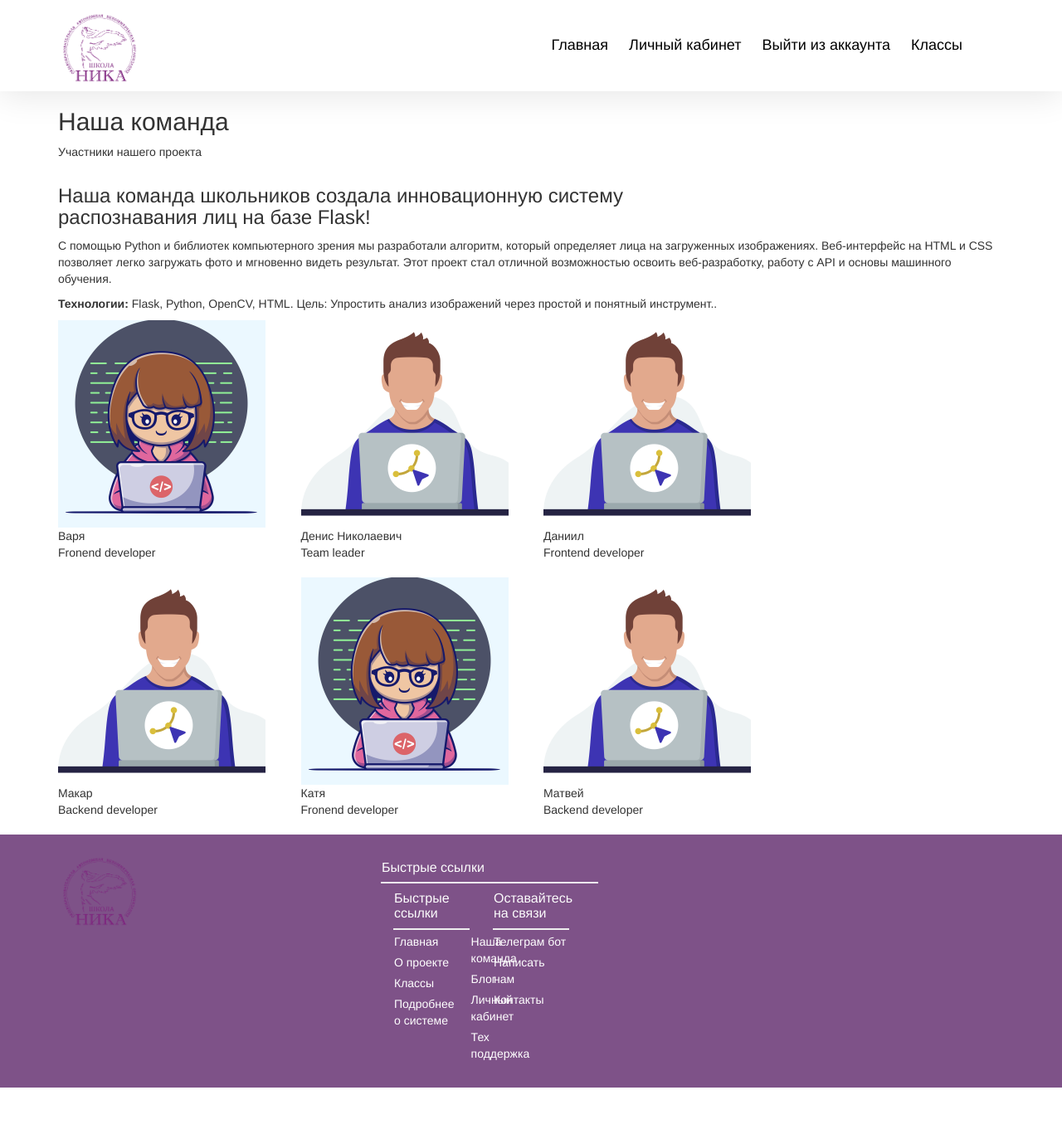
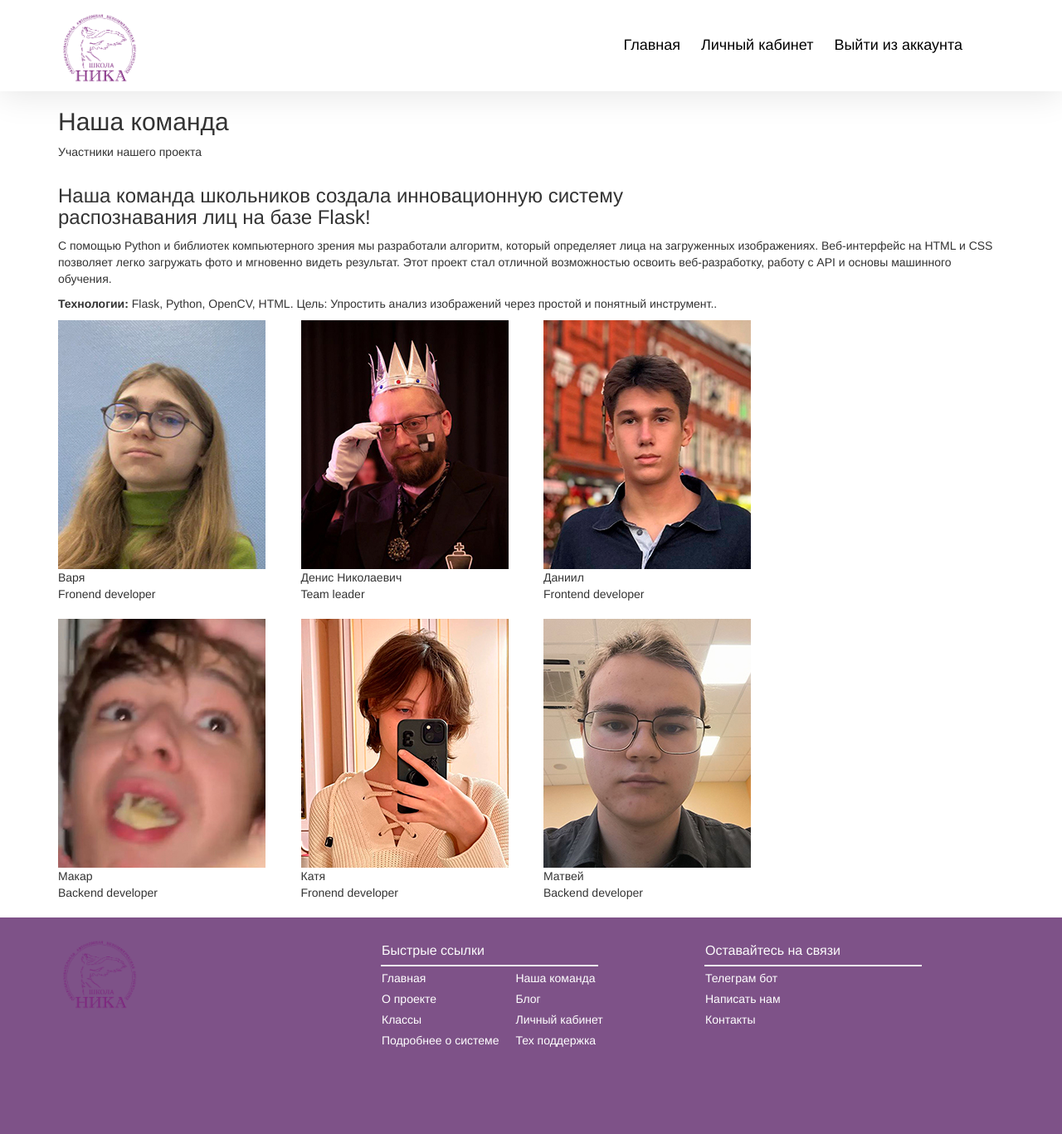
Before and after one commit to maknikstar/flask, a Flask app: page /aboutus in a window 1280 px wide. Shown: the whole page at 83% size. Before the commit the page ends 1311 px from the top, so only its background shows below. Run offline with Flask 3, Linux system fonts and the light colour scheme; some web fonts are replaced.

Commit message:
фотки

```diff
--- a/app/templates/aboutus.html
+++ b/app/templates/aboutus.html
@@ -25,19 +25,15 @@
             <nav class="header__nav">
                 <ul class="header__nav__menu">
                     <li class="header__navbar__link">
-                        <a class="header__navbar__link-item" aria-label="Главная" href="#home">Главная</a>
+                        <a class="header__navbar__link-item" aria-label="Главная" href="{{ url_for('index')}}">Главная</a>
                     </li>
                     <li class="header__navbar__link">
-                        <a class="header__navbar__link-item" aria-label="О нас" href="#about">Личный кабинет</a>
+                        <a class="header__navbar__link-item" aria-label="О нас" href="{{ url_for('login')}}">Личный кабинет</a>
                     </li>
 
 
                     <li class="header__navbar__link">
-                        <a class="header__navbar__link-item" aria-label="Контакты" href="#contact">Выйти из аккаунта</a>
-                    </li>
-
-                    <li class="header__navbar__link">
-                        <a class="header__navbar__link-item" aria-label="Контакты" href="#contact">Классы</a>
+                        <a class="header__navbar__link-item" aria-label="Контакты" href="{{ url_for('logout')}}">Выйти из аккаунта</a>
                     </li>
 
                 </ul>
@@ -71,35 +67,35 @@
                 </div>
                 <ul class="row aboutus__group">
                     <li class="col-md-3 aboutus__card">
-                        <img src="{{ url_for('static', filename='assets/images/person_girl_v1.png')}}">
+                        <img src="{{ url_for('static', filename='assets/images/Varya.jpg')}}">
                         <span>Варя</span>
                         <p>Fronend developer</p>
 
                     </li>
                     <li class="col-md-3 aboutus__card">
-                        <img src="{{ url_for('static', filename='assets/images/person_man_v1.png')}}">
+                        <img src="{{ url_for('static', filename='assets/images/Denis.jpg')}}">
                         <span>Денис Николаевич</span>
                         <p>Team leader</p>
                     </li>
                     <li class="col-md-3 aboutus__card">
-                        <img src="{{ url_for('static', filename='assets/images/person_man_v1.png')}}">
+                        <img src="{{ url_for('static', filename='assets/images/Daniil.jpg')}}">
                         <span>Даниил</span>
                         <p>Frontend developer</p>
                     </li>
                 </ul>
                 <ul class="row aboutus__group">
                     <li class="col-md-3 aboutus__card">
-                        <img src="{{ url_for('static', filename='assets/images/person_man_v1.png')}}">
+                        <img src="{{ url_for('static', filename='assets/images/Makar.jpg')}}">
                         <span>Макар</span>
                         <p>Backend developer</p>
                     </li>
                     <li class="col-md-3 aboutus__card">
-                        <img src="{{ url_for('static', filename='assets/images/person_girl_v1.png')}}">
+                        <img src="{{ url_for('static', filename='assets/images/Katya.jpg')}}">
                         <span>Катя</span>
                         <p>Fronend developer</p>
                     </li>
                     <li class="col-md-3 aboutus__card">
-                        <img src="{{ url_for('static', filename='assets/images/person_man_v1.png')}}">
+                        <img src="{{ url_for('static', filename='assets/images/Matvey.jpg')}}">
                         <span>Матвей</span>
                         <p>Backend developer</p>
                     </li>
@@ -121,16 +117,10 @@
                     </a>
                 </div>
 
-                <div class="col-md-4">
-                    <nav class="footer__nav">
-                        <h4 class="footer__h4">Быстрые ссылки</h4>
-                        <span class="footer__line"></span>
-
- <div class="col-md-4">
-            <nav class="footer__nav">
-              <h4 class="footer__h4">Быстрые ссылки</h4>
-              <span class="footer__line"></span>
-
+              <div class="col-md-4">
+                  <nav class="footer__nav">
+                      <h4 class="footer__h4">Быстрые ссылки</h4>
+                      <span class="footer__line"></span>
               <div class="footer__center__block">
                 <ul class="footer__nav__menu">
                   <li class="footer__navbar__link">
@@ -235,8 +225,6 @@
           </div>
         </div>
       </div>
-
     </footer>
-
   </body>
 </html>
```
Also changed, not shown: app/templates/aboutproject.html (+5 -8 lines), app/templates/index.html (+3 -11 lines), app/static/assets/images/Daniil.jpg (added), app/static/assets/images/Denis.jpg (added), app/static/assets/images/Katya.jpg (added), app/static/assets/images/Makar.jpg (added), app/static/assets/images/Matvey.jpg (added), app/static/assets/images/Varya.jpg (added), app/static/assets/images/unnamed-file-8.jpg (added).
